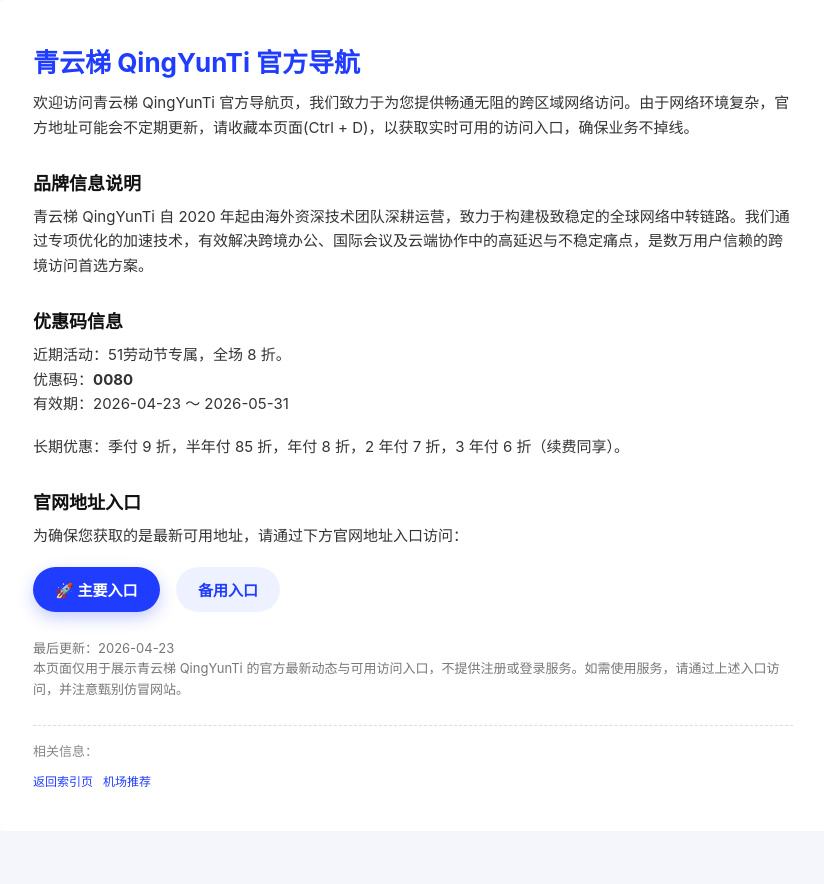
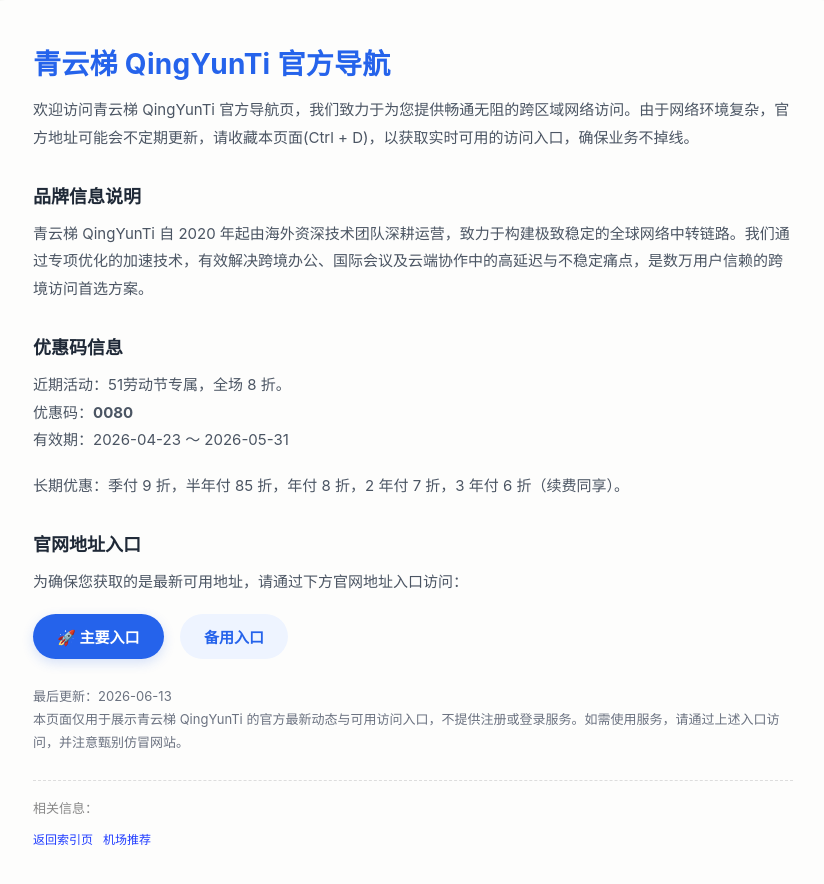
Before and after one commit to jichang2026/jichang2026.github.io, a plain HTML site: page jcrk/qingyunti.html in a window 1280 px wide. Shown: the whole page, without its empty margins (227-1051 px from the left). Before the commit the page ends 831 px from the top, so only its background shows below. Drawn offline with Linux system fonts and the light colour scheme.

Commit message:
Update qingyunti.html

```diff
--- a/jcrk/qingyunti.html
+++ b/jcrk/qingyunti.html
@@ -8,63 +8,84 @@
   <meta name="description" content="青云梯 QingYunTi 官网地址与入口指引，汇总入口更新与可用访问方式，建议收藏备用。">
   <meta name="robots" content="index,follow">
   <meta name="referrer" content="strict-origin-when-cross-origin">
-  <link rel="icon" type="image/x-icon" href="https://raw.githubusercontent.com/jichangbaike/qingyunti/refs/heads/main/images/favicon.ico">
+   <link rel="shortcut icon" type="image/png" href="https://raw.githubusercontent.com/jichang2026/jichang2026.github.io/refs/heads/main/pic/favicon.png">
   <style>
     body{
   margin:0;
   min-height:100vh;
-      background:#f4f6fb;
-      font-family:-apple-system,BlinkMacSystemFont,"Segoe UI",Roboto,"PingFang SC","Microsoft YaHei",sans-serif;
+  background:#f7f8f5;
+  color:#4b5563;
+  font-family:-apple-system,BlinkMacSystemFont,
+  "Segoe UI",Roboto,"PingFang SC",
+  "Microsoft YaHei",sans-serif;
   display:flex;
   align-items:center;
   justify-content:center;
 }
+
 .card{
   width:100%;
   max-width:760px;
-      background:#fff;
+  background:#fdfdfc;
   border-radius:20px;
-      box-shadow:0 12px 40px rgba(0,0,0,.08);
+  box-shadow:
+    0 10px 30px rgba(15,23,42,.06),
+    0 2px 8px rgba(15,23,42,.03);
   padding:42px 48px;
 }
+
 h1{
-      margin:0 0 12px;
-      font-size:26px;
-      color:#1f3cff;
+  margin:0 0 14px;
+  font-size:28px;
+  font-weight:700;
+  color:#2563eb;
+  letter-spacing:.3px;
 }
+
+h2{
+  margin:30px 0 12px;
+  font-size:18px;
+  font-weight:600;
+  color:#1f2937;
+}
+
 p{
   margin:0 0 18px;
-      color:#333;
-      line-height:1.65;
+  color:#4b5563;
+  line-height:1.85;
   font-size:15px;
 }
-    h2{
-      margin:28px 0 10px;
-      font-size:18px;
-      color:#111;
-    }
+
 .btn{
   display:inline-block;
-      padding:12px 22px;
+  padding:12px 24px;
   border-radius:999px;
-      background:#1f3cff;
+  background:#2563eb;
   color:#fff;
   text-decoration:none;
   font-weight:600;
   font-size:15px;
-      box-shadow:0 6px 16px rgba(31,60,255,.25);
+  transition:.2s;
+  box-shadow:0 4px 12px rgba(37,99,235,.18);
 }
+
+.btn:hover{
+  transform:translateY(-1px);
+  box-shadow:0 8px 20px rgba(37,99,235,.22);
+}
+
 .btn.secondary{
-      background:#eef1ff;
-      color:#1f3cff;
+  background:#eef4ff;
+  color:#2563eb;
   box-shadow:none;
   margin-left:12px;
 }
+
 .note{
   margin-top:26px;
   font-size:13px;
-      color:#777;
-      line-height:1.6;
+  color:#6b7280;
+  line-height:1.8;
 }
   </style>
 </head>
@@ -94,11 +115,11 @@
     <p>
       为确保您获取的是最新可用地址，请通过下方官网地址入口访问：
     </p>
-    <a class="btn" href="https://finalto.xyz/QkUj1e" target="_blank" rel="nofollow noopener">🚀 主要入口</a>
-    <a class="btn secondary" href="https://finalto.xyz/Y3GZTg" target="_blank" rel="nofollow noopener">备用入口</a>
+    <a class="btn" href="https://ivt03.qytaff.cc/register?aff=AEGA8aId" target="_blank" rel="nofollow noopener">🚀 主要入口</a>
+    <a class="btn secondary" href="https://ivt01.qytaff.cc/register?aff=AEGA8aId" target="_blank" rel="nofollow noopener">备用入口</a>
 
     <div class="note">
-      <div>最后更新：2026-04-23</div>
+      <div>最后更新：2026-06-13</div>
       <div>本页面仅用于展示青云梯 QingYunTi 的官方最新动态与可用访问入口，不提供注册或登录服务。如需使用服务，请通过上述入口访问，并注意甄别仿冒网站。</div>
     </div>
 
```
Lines whose indentation alone changed are shown as unchanged.
